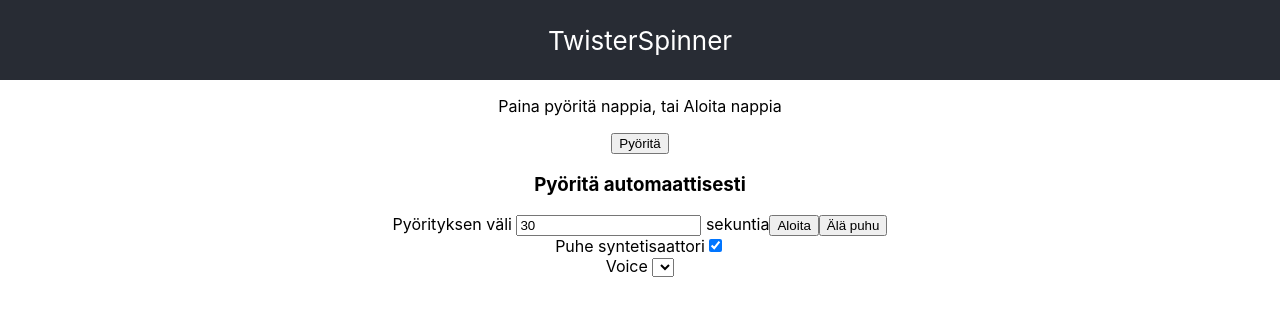
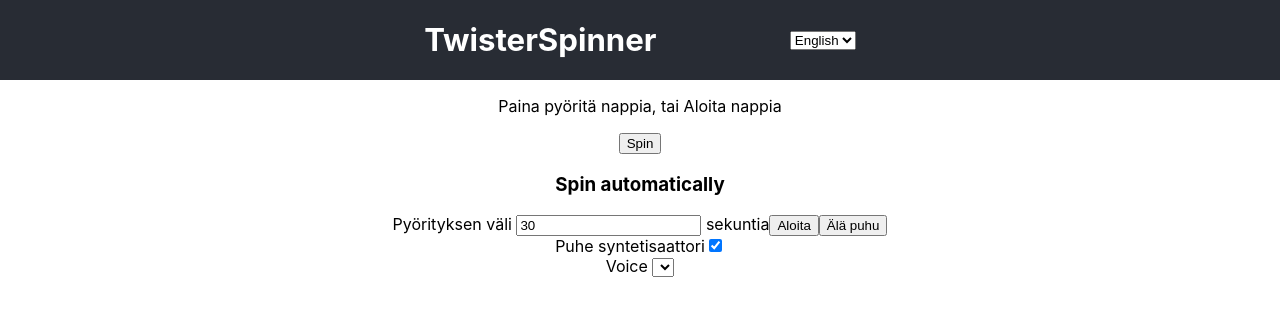
Before and after one commit to akauste/twisterspinner, a React (Create React App) app: page / in a window 1280 px wide. Shown: the top 316 px of the page. Built offline with nearby package versions, Linux system fonts and the light colour scheme.

Commit message:
Start i18n

```diff
--- a/package.json
+++ b/package.json
@@ -6,8 +6,10 @@
     "@testing-library/jest-dom": "^5.16.3",
     "@testing-library/react": "^12.1.4",
     "@testing-library/user-event": "^13.5.0",
+    "i18next": "^21.6.14",
     "react": "^17.0.2",
     "react-dom": "^17.0.2",
+    "react-i18next": "^11.16.2",
     "react-scripts": "5.0.0",
     "web-vitals": "^2.1.4"
   },
--- a/src/App.css
+++ b/src/App.css
@@ -12,11 +12,19 @@
   background-color: #282c34;
   min-height: 10vh;
   display: flex;
-  flex-direction: column;
+  flex-direction: row;
   align-items: center;
   justify-content: center;
   font-size: calc(10px + 2vmin);
   color: white;
+}
+
+.App-header h1 {
+  font-size: 1.2em;
+}
+
+.App-header select {
+  margin-left: 10em;
 }
 
 .App-link {
--- a/src/App.js
+++ b/src/App.js
@@ -1,15 +1,21 @@
 import { useState } from 'react';
+import { useTranslation } from 'react-i18next';
 import './App.css';
 import ConfigureSpeach from './components/ConfigureSpeach';
 import Spinner from './components/Spinner';
 
 function App() {
   const [utterance, setUtterance] = useState({ voice: undefined });
+  const { i18n } = useTranslation();
 
   return (
     <div className="App">
       <header className="App-header">
-        TwisterSpinner
+        <h1>TwisterSpinner</h1>
+        <select onClick={(e) => { i18n.changeLanguage(e.target.value) }}>
+          <option value="en">English</option>
+          <option value="fi">Suomi</option>
+        </select>
       </header>
       <Spinner utterance={utterance} />
       <ConfigureSpeach setUtterance={ setUtterance } />
--- a/src/components/Spinner.js
+++ b/src/components/Spinner.js
@@ -1,4 +1,6 @@
 import { useRef, useState } from "react";
+import { useTranslation } from 'react-i18next';
+
 import Clock from "./Clock";
 
 const limbs  = ['Vasen käsi', 'Oikea käsi', 'Vasen jalka', 'Oikea jalka'];
@@ -13,8 +15,9 @@
 console.log(results);
 
 const Spinner = (props) => {
+  const { t, i18n } = useTranslation();
   const secondsRef = useRef();
-  const [result, setResult] = useState('Paina pyöritä nappia, tai Aloita nappia');
+  const [result, setResult] = useState(t('Paina pyöritä nappia, tai Aloita nappia'));
   const [timer, setTimer] = useState();
   const [speak, setSpeak] = useState(true);
   const [loopStart, setLoopStart] = useState();
@@ -65,8 +68,8 @@
 
   return <>
     <p id="result">{ result }</p>
-    <button type="button" aria-label="spin" onClick={spinHandler}>Pyöritä</button>
-    <h3>Pyöritä automaattisesti</h3>
+    <button type="button" aria-label="spin" onClick={spinHandler}>{t('Spin')}</button>
+    <h3>{t('Spin automatically')}</h3>
     { timer && loopStart && <p>Timer: <Clock startTime={ loopStart } maxTime={ secondsRef.current.value } isRunning={true} /></p> }
     Pyörityksen väli <input type="number" defaultValue="30" ref={secondsRef} /> sekuntia
     <button type="button" onClick={setTimerHandler}>{ timer ? 'Lopeta' : 'Aloita'}</button>
--- /dev/null
+++ b/src/i18n.js
@@ -0,0 +1,26 @@
+import i18n from 'i18next';
+import { initReactI18next } from 'react-i18next';
+
+i18n.use(initReactI18next)
+  .init({
+    fallbackLng: 'en',
+    debug: true,
+    interpolation: {
+      escapeValue: false,
+    },
+    resources: {
+      en: {
+/*        translation: {
+          'Spin' : 'Spin the dial',
+        }*/
+      },
+      fi: {
+        translation: {
+          'Spin' : 'Pyöritä',
+          'Spin automatically': 'Pyöritä automaattisesti',
+        },
+      }
+    }
+  });
+
+export default i18n;
--- a/src/index.js
+++ b/src/index.js
@@ -2,6 +2,8 @@
 import ReactDOM from 'react-dom';
 import './index.css';
 import App from './App';
+
+import './i18n';
 
 ReactDOM.render(
   <React.StrictMode>
```
Also changed, not shown: 1 other file (tests, documents, lock files or other folders).
